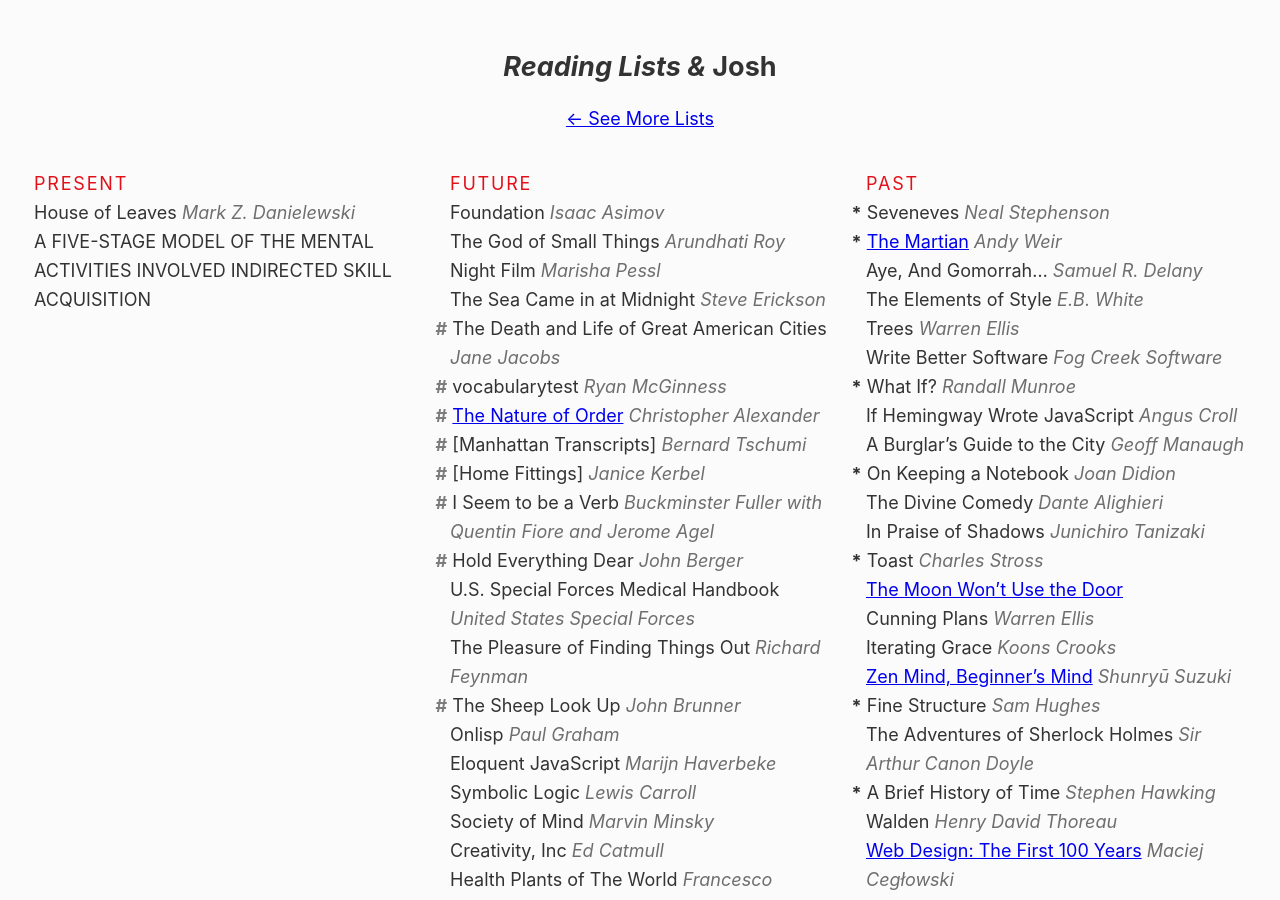
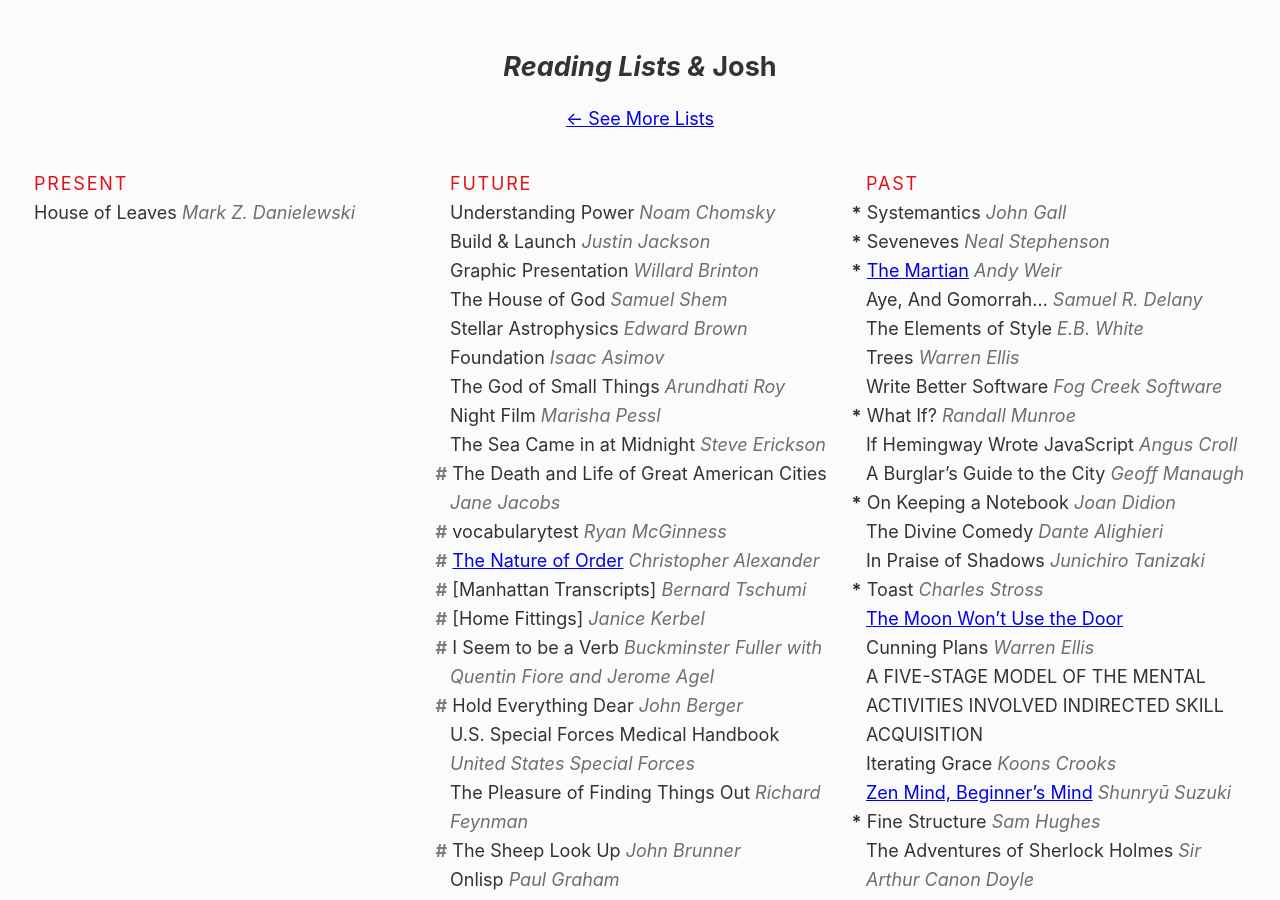
Before and after one commit to joshbeckman/andjosh.github.io, a Jekyll site: the page built from _lists/reading-lists.md, in a window 1280 px wide and 900 px high. Built offline with Jekyll 4.4.1, drawn with Linux system fonts in a browser that asks for light colours.

Commit message:
Update reading lists

```diff
--- a/_lists/reading-lists.md
+++ b/_lists/reading-lists.md
@@ -5,10 +5,14 @@ permalink: /lists/reading/
 ---
 
 - House of Leaves _Mark Z. Danielewski_
-- A FIVE-STAGE MODEL OF THE MENTAL ACTIVITIES INVOLVED INDIRECTED SKILL ACQUISITION
 
 <!--two items:-->
 
+- Understanding Power _Noam Chomsky_
+- Build & Launch _Justin Jackson_
+- Graphic Presentation _Willard Brinton_
+- The House of God _Samuel Shem_
+- Stellar Astrophysics _Edward Brown_
 - Foundation _Isaac Asimov_
 - The God of Small Things _Arundhati Roy_
 - Night Film _Marisha Pessl_
@@ -62,6 +66,7 @@ permalink: /lists/reading/
 
 <!--two items:-->
 
+- __*__ Systemantics _John Gall_
 - __*__ Seveneves _Neal Stephenson_
 - __*__ [The Martian](https://en.wikipedia.org/wiki/The_Martian_(Weir_novel)) _Andy Weir_
 - Aye, And Gomorrah... _Samuel R. Delany_
@@ -77,6 +82,7 @@ permalink: /lists/reading/
 - __*__ Toast _Charles Stross_
 - [The Moon Won't Use the Door](http://philome.la/jacobtwop/the-moon-wont-use-the-door/play)
 - Cunning Plans _Warren Ellis_
+- A FIVE-STAGE MODEL OF THE MENTAL ACTIVITIES INVOLVED INDIRECTED SKILL ACQUISITION
 - Iterating Grace _Koons Crooks_
 - [Zen Mind, Beginner's Mind](https://en.wikipedia.org/wiki/Zen_Mind,_Beginner%27s_Mind) _Shunryū Suzuki_
 - __*__ Fine Structure _Sam Hughes_
```
